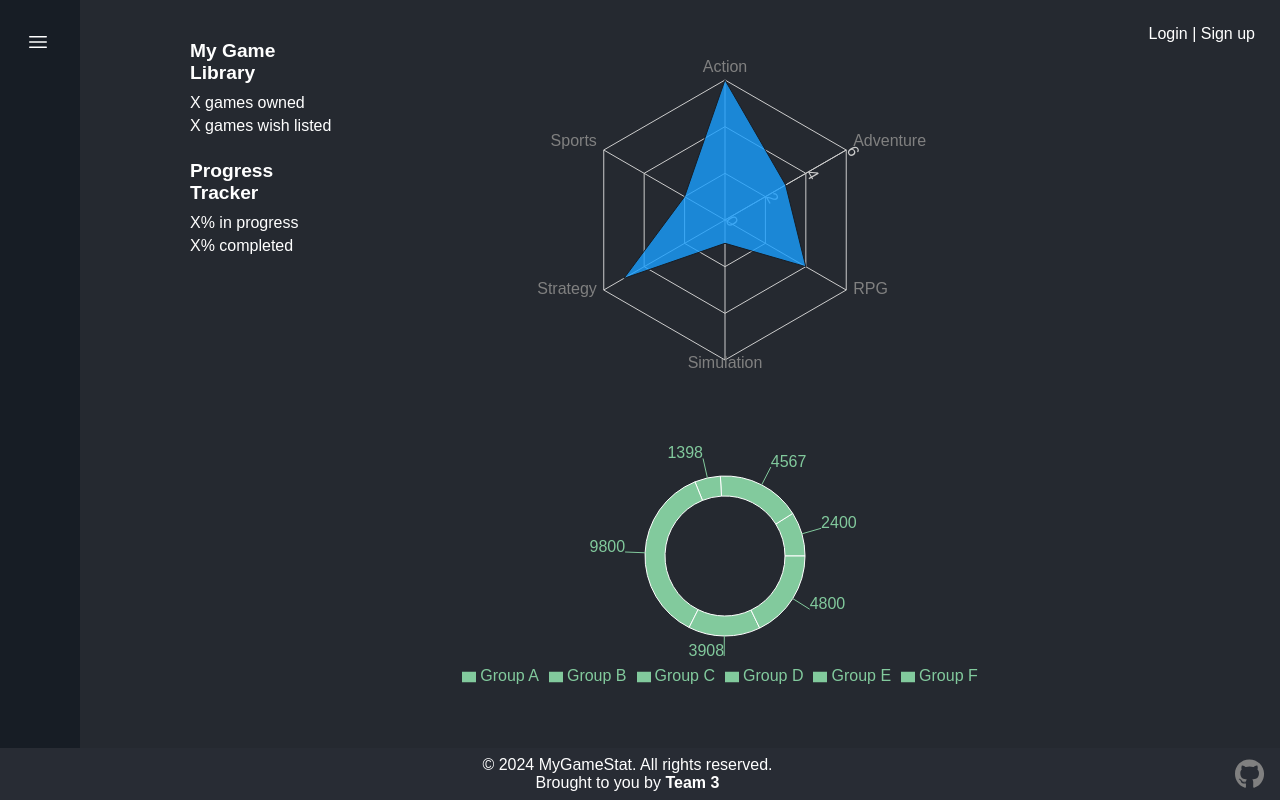
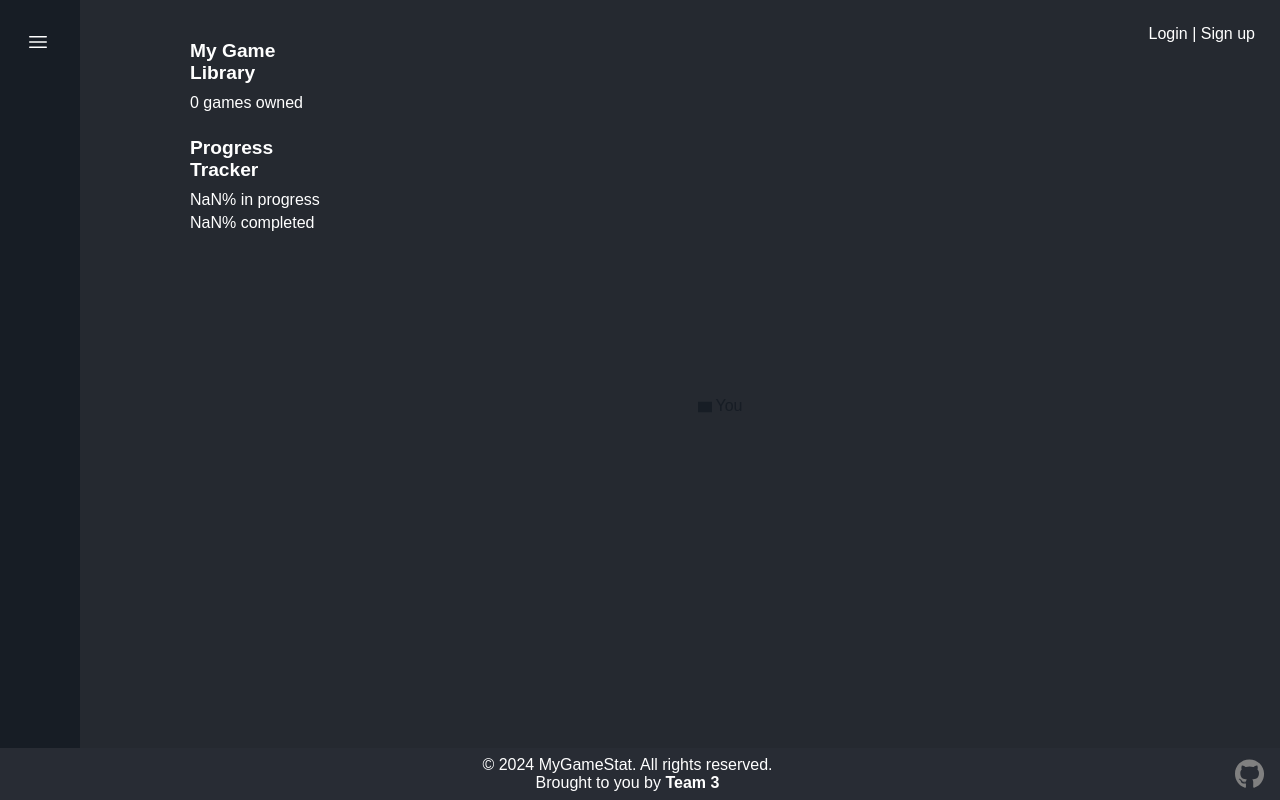
Before and after one commit to 240708-NET/MyGameStat, a Next.js app in the folder src/Web/client/: page /Pages/Analytics in a window 1280 px wide. Built offline with nearby package versions, Linux system fonts and the light colour scheme.

Commit message:
Changes in collection Page & Analytics

```diff
--- a/src/Web/client/src/app/Components/Charts/PieChart.tsx
+++ b/src/Web/client/src/app/Components/Charts/PieChart.tsx
@@ -1,67 +1,54 @@
 'use client';
-import { PieChart, Pie, Legend  } from "recharts";
+import React, { useEffect, useState } from 'react';
+import { PieChart, Pie, Legend, Cell } from "recharts";
 
-const pieChart: React.FC = () => {
+const COLORS = ['#0088FE', '#00C49F', '#FFBB28', '#FF8042', '#FF4561', '#66CCFF'];
 
-    const data01 = [
-        {
-          "name": "Group A",
-          "value": 400
-        },
-        {
-          "name": "Group B",
-          "value": 300
-        },
-        {
-          "name": "Group C",
-          "value": 300
-        },
-        {
-          "name": "Group D",
-          "value": 200
-        },
-        {
-          "name": "Group E",
-          "value": 278
-        },
-        {
-          "name": "Group F",
-          "value": 189
-        }
-      ];
-      const data02 = [
-        {
-          "name": "Group A",
-          "value": 2400
-        },
-        {
-          "name": "Group B",
-          "value": 4567
-        },
-        {
-          "name": "Group C",
-          "value": 1398
-        },
-        {
-          "name": "Group D",
-          "value": 9800
-        },
-        {
-          "name": "Group E",
-          "value": 3908
-        },
-        {
-          "name": "Group F",
-          "value": 4800
-        }
-      ];
+const CustomPieChart: React.FC = () => {
+    const [chartData, setChartData] = useState<any[]>([]);
+
+    useEffect(() => {
+        const loggedInUser = localStorage.getItem('loggedInUser');
+        const savedGames = JSON.parse(localStorage.getItem('userGames') || '[]');
+
+        // Filter games to show only those belonging to the logged-in user
+        const userGames = savedGames.filter((game: any) => game.user === loggedInUser);
+
+        // Calculate the distribution of games by genre (or any other property)
+        const genreCounts = userGames.reduce((acc: any, game: any) => {
+            acc[game.genre] = (acc[game.genre] || 0) + 1;
+            return acc;
+        }, {});
+
+        // Prepare data for the PieChart
+        const data = Object.keys(genreCounts).map((genre, index) => ({
+            name: genre,
+            value: genreCounts[genre],
+            color: COLORS[index % COLORS.length]  // Assign a color from the COLORS array
+        }));
+
+        setChartData(data);
+    }, []);
 
     return (
         <PieChart width={730} height={250}>
-        <Pie data={data02} dataKey="value" nameKey="name" cx="50%" cy="50%" innerRadius={60} outerRadius={80} fill="#82ca9d" label />
-        <Legend/>
+            <Pie
+                data={chartData}
+                dataKey="value"
+                nameKey="name"
+                cx="50%"
+                cy="50%"
+                innerRadius={60}
+                outerRadius={80}
+                label
+            >
+                {chartData.map((entry, index) => (
+                    <Cell key={`cell-${index}`} fill={entry.color} />
+                ))}
+            </Pie>
+            <Legend/>
         </PieChart>
     );
 };
 
-export default pieChart;
+export default CustomPieChart;
--- a/src/Web/client/src/app/Components/Charts/RadarChart.tsx
+++ b/src/Web/client/src/app/Components/Charts/RadarChart.tsx
@@ -1,49 +1,42 @@
 'use client';
-import { RadarChart, Radar, PolarGrid, PolarAngleAxis, PolarRadiusAxis, Legend  } from "recharts";
+import React, { useEffect, useState } from 'react';
+import { RadarChart, Radar, PolarGrid, PolarAngleAxis, PolarRadiusAxis, Legend } from "recharts";
 
-const radarChart: React.FC = () => {
+const CustomRadarChart: React.FC = () => {
+    const [chartData, setChartData] = useState<any[]>([]);
 
-    const dummyData = [
-        {
-          "subject": "Action",
-          "A": 6,
-          "fullMark": 6
-        },
-        {
-          "subject": "Adventure",
-          "A": 3,
-          "fullMark": 6
-        },
-        {
-          "subject": "RPG",
-          "A": 4,
-          "fullMark": 6
-        },
-        {
-          "subject": "Simulation",
-          "A": 1,
-          "fullMark": 6
-        },
-        {
-          "subject": "Strategy",
-          "A": 5,
-          "fullMark": 6
-        },
-        {
-          "subject": "Sports",
-          "A": 2,
-          "fullMark": 6
-        }
-      ]
+    useEffect(() => {
+        const loggedInUser = localStorage.getItem('loggedInUser');
+        const savedGames = JSON.parse(localStorage.getItem('userGames') || '[]');
+
+        // Filter games to show only those belonging to the logged-in user
+        const userGames = savedGames.filter((game: any) => game.user === loggedInUser);
+
+        // Calculate the distribution of games by genre (or any other property)
+        const genreCounts = userGames.reduce((acc: any, game: any) => {
+            acc[game.genre] = (acc[game.genre] || 0) + 1;
+            return acc;
+        }, {});
+
+        // Prepare data for the RadarChart
+        const data = Object.keys(genreCounts).map((genre) => ({
+            subject: genre,
+            A: genreCounts[genre],
+            fullMark: Math.max(...Object.values(genreCounts) as number[]),
+        }));
+
+        setChartData(data);
+    }, []);
 
     return (
-        <RadarChart outerRadius={140} width={730} height={400} data={dummyData}>
+        <RadarChart outerRadius={140} width={730} height={400} data={chartData}>
             <PolarGrid />
             <PolarAngleAxis dataKey="subject" />
-            <PolarRadiusAxis angle={30} domain={[0, 6]} />
+            <PolarRadiusAxis angle={30} domain={[0, Math.max(...chartData.map(d => d.A))]} tick={false} />
             <Radar name="You" dataKey="A" stroke="#171D25" fill="#1A9FFF" fillOpacity={0.8} />
+            <Legend />
         </RadarChart>
     );
 };
 
-export default radarChart;
+export default CustomRadarChart;
--- a/src/Web/client/src/app/Components/Login/Login.tsx
+++ b/src/Web/client/src/app/Components/Login/Login.tsx
@@ -77,6 +77,7 @@ export default function Login() {
                 if (response.ok) {
                     setLoggedIn(true);
                     setStatus("inactive");
+                     sessionStorage.setItem('userName', user);
                 }
 
                 else {
--- a/src/Web/client/src/app/Pages/Analytics/page.tsx
+++ b/src/Web/client/src/app/Pages/Analytics/page.tsx
@@ -1,35 +1,59 @@
 'use client';
 
-import React from 'react';
+import React, { useEffect, useState } from 'react';
 import styles from './Analytics.module.css';
-import RadarChart from '../../Components/Charts/RadarChart';
-import PieChart from '../../Components/Charts/PieChart';
+import CustomRadarChart from '../../Components/Charts/RadarChart';
+import CustomPieChart from '../../Components/Charts/PieChart';
 
 const AnalyticsPage: React.FC = () => {
+    const [ownedGames, setOwnedGames] = useState<number>(0);
+    // const [wishlistedGames, setWishlistedGames] = useState<number>(0);
+    const [inProgressGames, setInProgressGames] = useState<number>(0);
+    const [completedGames, setCompletedGames] = useState<number>(0);
+
+    useEffect(() => {
+        const loggedInUser = localStorage.getItem('loggedInUser');
+        const savedGames = JSON.parse(localStorage.getItem('userGames') || '[]');
+
+        // Filter games to show only those belonging to the logged-in user
+        const userGames = savedGames.filter((game: any) => game.user === loggedInUser);
+
+        // Calculate game statistics
+        const ownedCount = userGames.length;
+        // const wishlistedCount = userGames.filter((game: any) => game.status === 'Wishlist').length;
+        const inProgressCount = userGames.filter((game: any) => game.status === 'Playing').length;
+        const completedCount = userGames.filter((game: any) => game.status === 'Completed').length;
+
+        setOwnedGames(ownedCount);
+        // setWishlistedGames(wishlistedCount);
+        setInProgressGames(inProgressCount);
+        setCompletedGames(completedCount);
+    }, []);
+
     return (
         <main className={styles.container}>
             <div className={styles.sidebar}>
                 <div className={styles.listContainer}>
                     <h3>My Game Library</h3>
                     <ul>
-                        <li>X games owned</li>
-                        <li>X games wish listed</li>
+                        <li>{ownedGames} games owned</li>
+                        {/* <li>{wishlistedGames} games wish listed</li> */}
                     </ul>
                 </div>
                 <div className={styles.listContainer}>
                     <h3>Progress Tracker</h3>
                     <ul>
-                        <li>X% in progress</li>
-                        <li>X% completed</li>
+                        <li>{(inProgressGames / ownedGames * 100).toFixed(2)}% in progress</li>
+                        <li>{(completedGames / ownedGames * 100).toFixed(2)}% completed</li>
                     </ul>
                 </div>
             </div>
             <div className={styles.chartContainer}>
                 <div className={styles.radarChartContainer}>
-                    <RadarChart />
+                    <CustomRadarChart />
                 </div>
                 <div className={styles.pieChartContainer}>
-                    <PieChart />
+                    <CustomPieChart />
                 </div>
             </div>
         </main>
```
Also changed, not shown: src/Web/client/src/app/Pages/Collection/page.tsx (+17 -3 lines), 2 other files (tests, documents, lock files or other folders).
